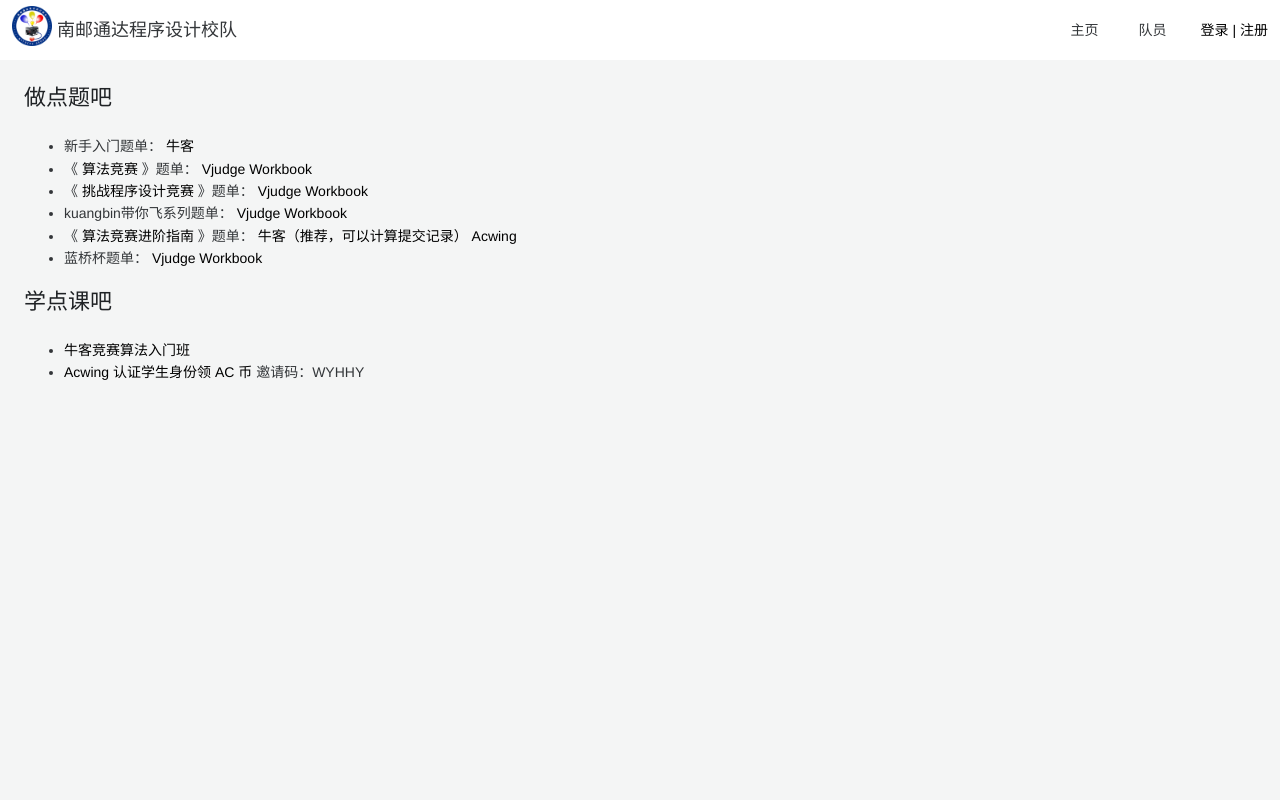
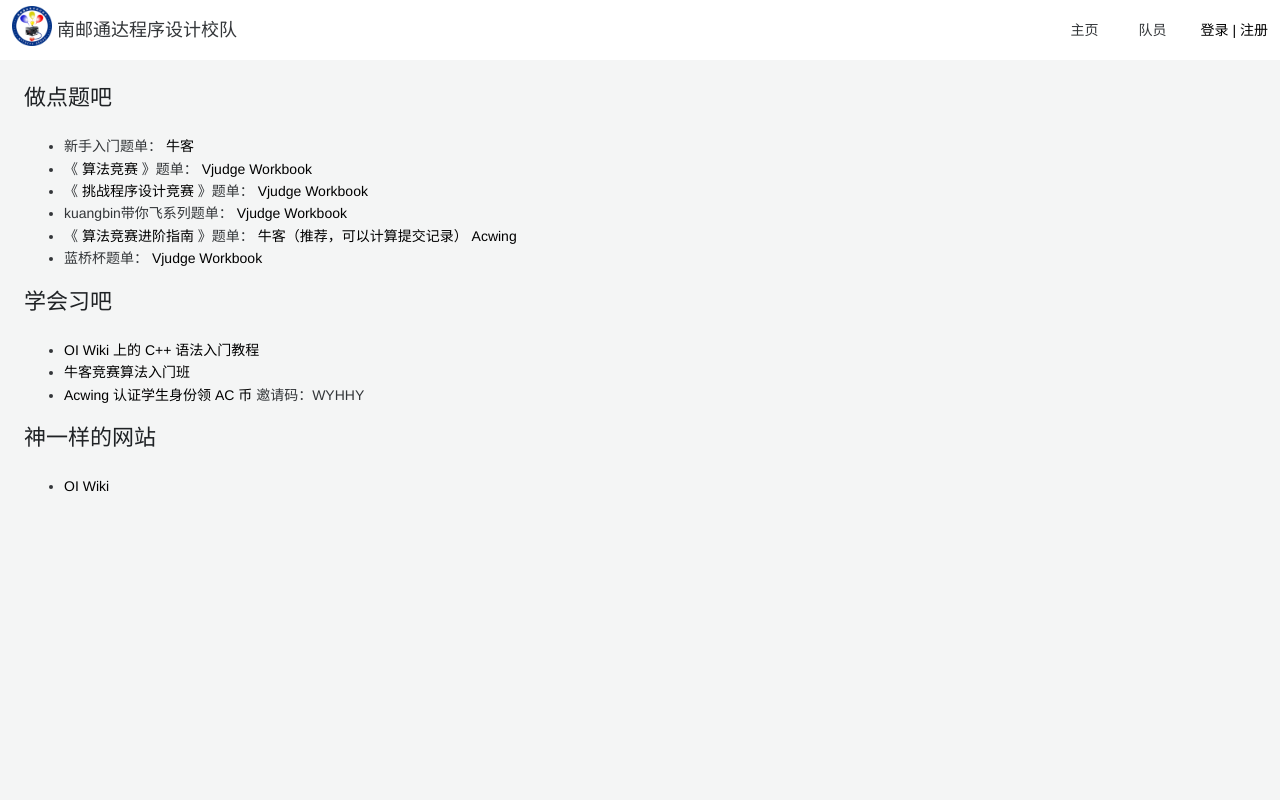
Before and after one commit to nytdacm-dev/oa-web, a Vue app: page / in a window 1280 px wide. Shown: the top 800 px of the page. Built offline with nearby package versions, Linux system fonts and the light colour scheme; a small style sheet from the web is missing.

Commit message:
添加 C++ 入门教程到首页

```diff
--- a/src/views/HomeView.vue
+++ b/src/views/HomeView.vue
@@ -71,8 +71,16 @@
       </ul>
     </div>
     <div>
-      <NH2>学点课吧</NH2>
+      <NH2>学会习吧</NH2>
       <ul>
+        <li>
+          <Link
+            href="https://oi-wiki.org/lang/helloworld/"
+            :new-window="true"
+          >
+            OI Wiki 上的 C++ 语法入门教程
+          </Link>
+        </li>
         <li>
           <Link
             href="https://www.nowcoder.com/courses/cover/live/724?coupon=A6t6JmF"
@@ -94,5 +102,18 @@
         </li>
       </ul>
     </div>
+    <div>
+      <NH2>神一样的网站</NH2>
+      <ul>
+        <li>
+          <Link
+            href="https://oi-wiki.org/"
+            :new-window="true"
+          >
+            OI Wiki
+          </Link>
+        </li>
+      </ul>
+    </div>
   </div>
 </template>
```
